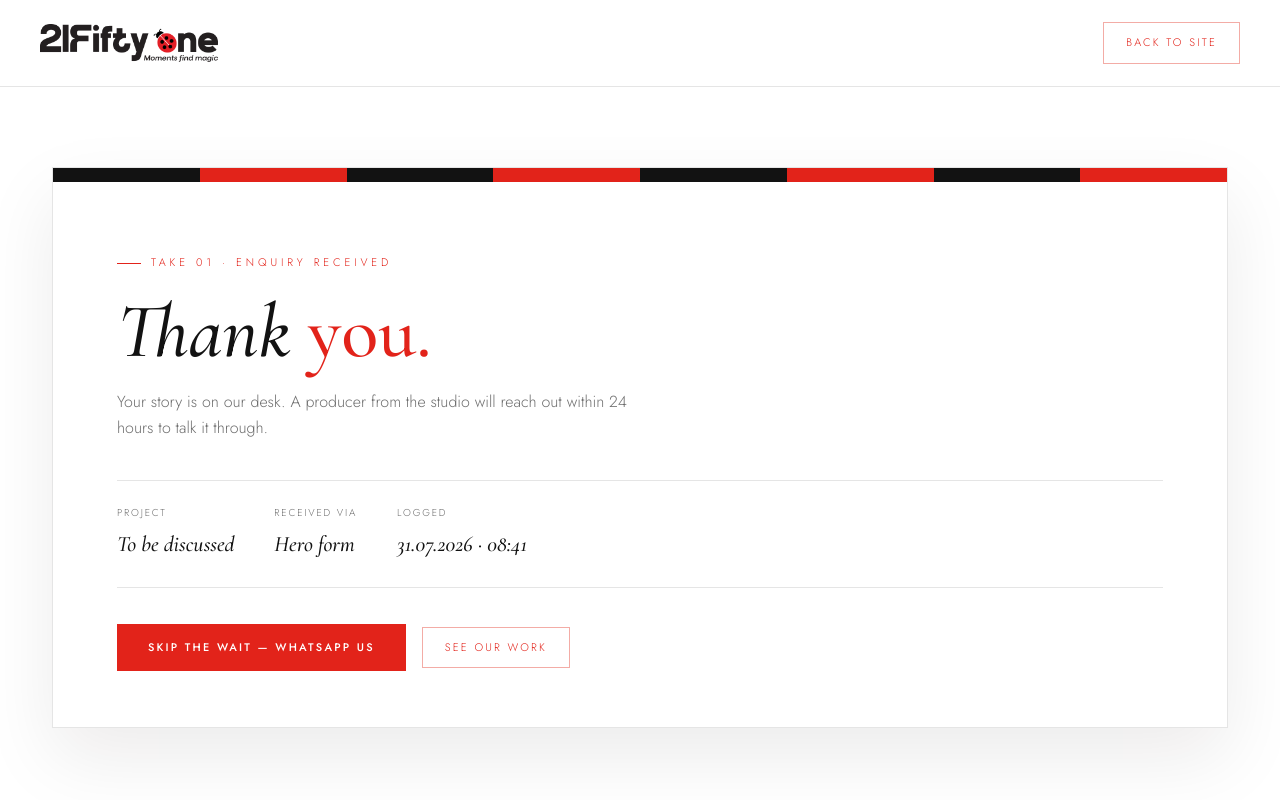
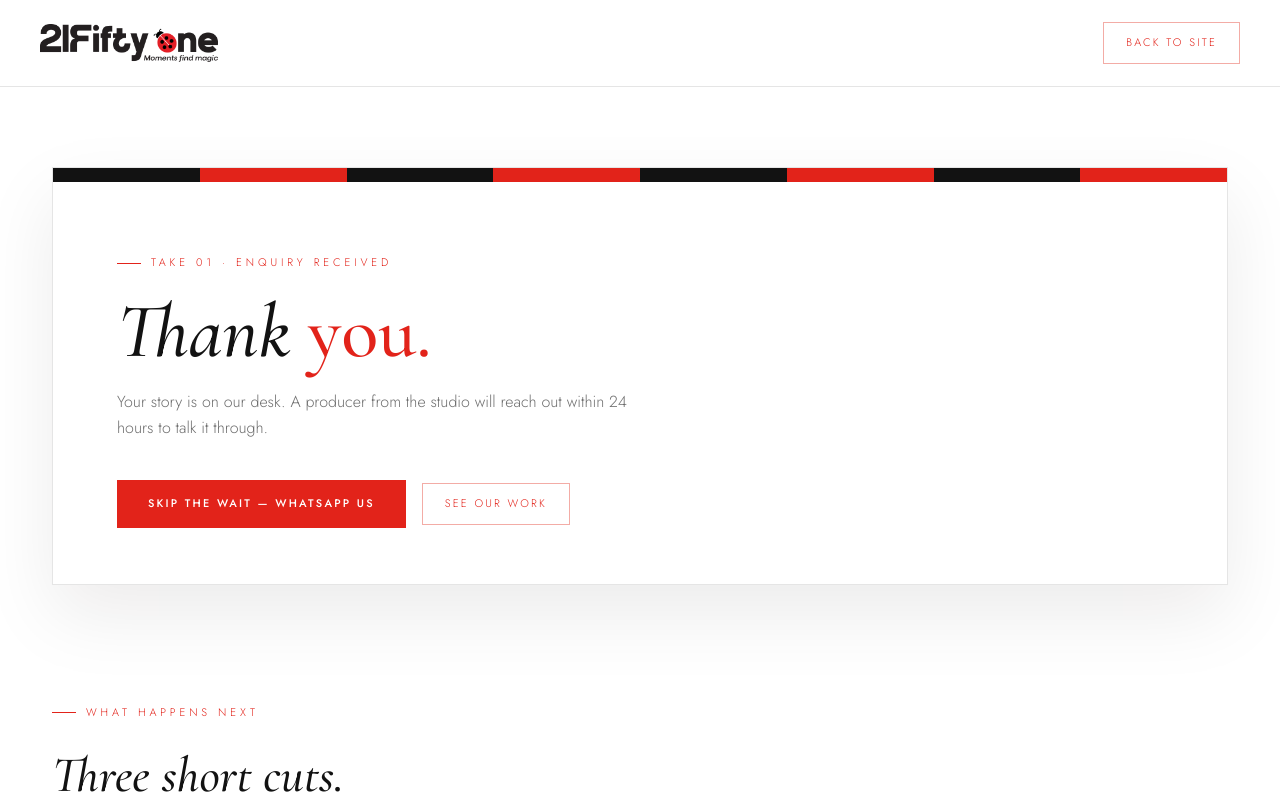
Before and after one commit to mindstory-webteam/2151-sanity, a Next.js app in the folder 21fiftyone/: page /thank-you in a window 1280 px wide. Shown: the top 800 px of the page. Built offline with nearby package versions, Linux system fonts and the light colour scheme; a web font is replaced by a local one.

Commit message:
changhes  in thanks you

```diff
--- a/21fiftyone/app/thank-you/page.tsx
+++ b/21fiftyone/app/thank-you/page.tsx
@@ -20,20 +20,43 @@ const NEXT_STEPS = [
 
 function ThankYouInner() {
   const params = useSearchParams();
-  const name = (params.get("name") || "").trim();
-  const service = (params.get("service") || "").trim();
-  const from = params.get("from") === "popup" ? "Enquiry form" : "Hero form";
 
+  /* Read the query string ONCE, on first render, and hold it in state.
+     The effect below wipes the query off the address bar straight after,
+     so anything read lazily later would come back empty — freezing it
+     here keeps the greeting, the WhatsApp message and the analytics
+     event working from a clean URL. */
+  const [lead] = useState(() => ({
+    name: (params.get("name") || "").trim(),
+    service: (params.get("service") || "").trim(),
+    from: params.get("from") === "popup" ? "Enquiry form" : "Hero form",
+  }));
+
+  const { name, service, from } = lead;
   const firstName = name.split(/\s+/)[0];
-  const [stamp, setStamp] = useState("");
 
+  /* ---------------------------------------------------------
+     Clean the URL.
+
+     Zoho's returnURL has to carry ?name=&service=&from= — that is
+     the only channel it gives us for passing the submission through
+     to this page. Once we've read those values we don't want them
+     sitting in the address bar: they're noise if the visitor copies
+     the link, and a name in a URL is the kind of thing that ends up
+     in referrer headers and analytics reports.
+
+     replaceState rewrites the bar without a navigation or a reload,
+     so React state is untouched and there's no extra history entry
+     for the back button to land on.
+     --------------------------------------------------------- */
   useEffect(() => {
-    const d = new Date();
-    const pad = (n: number) => String(n).padStart(2, "0");
-    setStamp(
-      `${pad(d.getDate())}.${pad(d.getMonth() + 1)}.${d.getFullYear()} · ${pad(d.getHours())}:${pad(d.getMinutes())}`
-    );
+    if (window.location.search) {
+      window.history.replaceState(null, "", window.location.pathname);
+    }
+  }, []);
 
+  /* Conversion tracking — fires with the values captured above */
+  useEffect(() => {
     const w = window as unknown as {
       gtag?: (...args: unknown[]) => void;
       fbq?: (...args: unknown[]) => void;
@@ -58,7 +81,6 @@ function ThankYouInner() {
           <div className="slate-bar" aria-hidden="true">
             <span /><span /><span /><span /><span /><span /><span /><span />
           </div>
-
           <div className="slate-body">
             <span className="eyebrow">Take 01 · Enquiry received</span>
             <h1>
@@ -72,22 +94,6 @@ function ThankYouInner() {
               Your story is on our desk. A producer from the studio will reach out within
               24 hours to talk it through.
             </p>
-
-            <dl className="slate-meta">
-              <div>
-                <dt>Project</dt>
-                <dd>{service || "To be discussed"}</dd>
-              </div>
-              <div>
-                <dt>Received via</dt>
-                <dd>{from}</dd>
-              </div>
-              <div>
-                <dt>Logged</dt>
-                <dd>{stamp || "—"}</dd>
-              </div>
-            </dl>
-
             <div className="ty-actions">
 
                <a className="btn-solid"
@@ -145,13 +151,17 @@ function ThankYouInner() {
    Zoho's own `returnURL` redirect lands here — but it lands
    *inside that iframe*, because Zoho's server-side redirect
    naturally targets whatever frame submitted the POST.
-
    Rather than trying to control that from the form side (fragile —
    depends on Zoho's own remote validation script, which we don't
    control), we detect it from here: if this page ever renders
    inside a frame that isn't the top-level window, immediately
    send the *whole tab* to this same URL. Since the iframe is
    same-origin, `window.top` is reachable and this is instant.
+
+   Note this deliberately forwards the FULL href, query string and
+   all — the top-level page needs those values to greet the visitor.
+   They're stripped from the address bar afterwards, by the effect
+   in ThankYouInner.
    ========================================================= */
 function useBustOutOfIframe() {
   const [busting, setBusting] = useState(false);
@@ -191,7 +201,6 @@ export default function ThankYouPage() {
 /* ============================ CSS ============================ */
 const css = `
 @import url('https://fonts.googleapis.com/css2?family=Cormorant+Garamond:ital,wght@0,400;0,500;0,600;1,500;1,600&family=Jost:wght@300;400;500;600;700&display=swap');
-
 :root{
   --bg:#ffffff; --bg-alt:#f6f6f6; --line:rgba(0,0,0,0.10);
   --ivory:#121212; --muted:#6e6e6e;
@@ -209,12 +218,9 @@ h1,h2,h4{font-family:'Cormorant Garamond',serif;font-weight:500}
 .btn-solid{background:var(--gold);color:#fff;padding:14px 30px;font-size:11px;letter-spacing:.2em;text-transform:uppercase;font-weight:500;border:1px solid var(--gold);transition:all .3s ease;display:inline-block}
 .btn-solid:hover{background:transparent;color:var(--gold);transform:translateY(-2px)}
 a:focus-visible{outline:2px solid var(--gold);outline-offset:3px}
-
 .ty-header{display:flex;align-items:center;justify-content:space-between;padding:22px 40px;border-bottom:1px solid var(--line)}
 .logo img{height:38px;width:auto}
-
 .ty{max-width:1240px;margin:0 auto;padding:0 32px}
-
 .slate{margin:80px 0 0;border:1px solid var(--line);background:#fff;box-shadow:0 30px 70px rgba(20,18,14,.08);animation:fadeUp .9s cubic-bezier(.19,1,.22,1) both}
 .slate-bar{display:grid;grid-template-columns:repeat(8,1fr);height:14px;overflow:hidden;transform-origin:left center;animation:clap .55s cubic-bezier(.34,1.56,.64,1) .25s both}
 .slate-bar span:nth-child(odd){background:var(--ivory)}
@@ -223,11 +229,7 @@ a:focus-visible{outline:2px solid var(--gold);outline-offset:3px}
 .slate h1{font-size:clamp(44px,6vw,84px);line-height:.98;font-style:italic;margin:22px 0 20px}
 .slate h1 span{color:var(--gold);font-style:normal}
 .lede{max-width:520px;color:var(--muted);font-size:16px;margin-bottom:40px}
-.slate-meta{display:grid;grid-template-columns:repeat(3,auto);gap:40px;justify-content:start;padding:24px 0;border-top:1px solid var(--line);border-bottom:1px solid var(--line);margin-bottom:36px}
-.slate-meta dt{font-size:10px;letter-spacing:.18em;text-transform:uppercase;color:var(--muted);margin-bottom:6px}
-.slate-meta dd{font-family:'Cormorant Garamond',serif;font-size:22px;font-style:italic}
 .ty-actions{display:flex;gap:16px;flex-wrap:wrap;align-items:center}
-
 .next{padding:110px 0 90px}
 .section-head h2{font-size:clamp(32px,4vw,50px);font-style:italic;margin-top:14px}
 .next-list{list-style:none;display:grid;grid-template-columns:repeat(3,1fr);gap:1px;background:var(--line);border:1px solid var(--line);margin-top:48px}
@@ -236,21 +238,17 @@ a:focus-visible{outline:2px solid var(--gold);outline-offset:3px}
 .next-list .tc{font-size:12px;color:var(--gold);letter-spacing:.1em;display:block;margin-bottom:26px}
 .next-list h4{font-size:24px;font-style:italic;margin-bottom:12px}
 .next-list p{color:var(--muted);font-size:14px}
-
 .ty-footer{display:flex;justify-content:space-between;align-items:center;flex-wrap:wrap;gap:12px;padding:26px 0 40px;border-top:1px solid var(--line);font-size:12.5px;color:var(--muted)}
 .ty-footer a{color:var(--gold)}
 .socials{display:flex;gap:18px}
 .socials a{color:var(--muted);transition:color .25s ease}
 .socials a:hover{color:var(--gold)}
-
 @keyframes fadeUp{from{opacity:0;transform:translateY(36px)}to{opacity:1;transform:none}}
 @keyframes clap{from{transform:scaleX(0)}to{transform:scaleX(1)}}
-
 @media(max-width:960px){.next-list{grid-template-columns:1fr}}
 @media(max-width:720px){
   .ty-header{padding:18px 20px}.logo img{height:30px}
   .ty{padding:0 20px}.slate{margin-top:40px}.slate-body{padding:40px 24px 36px}
-  .slate-meta{grid-template-columns:1fr;gap:18px}
   .ty-actions{flex-direction:column;align-items:stretch}.ty-actions a{text-align:center}
   .next{padding:70px 0 60px}
   .ty-footer{flex-direction:column;align-items:flex-start}
```
